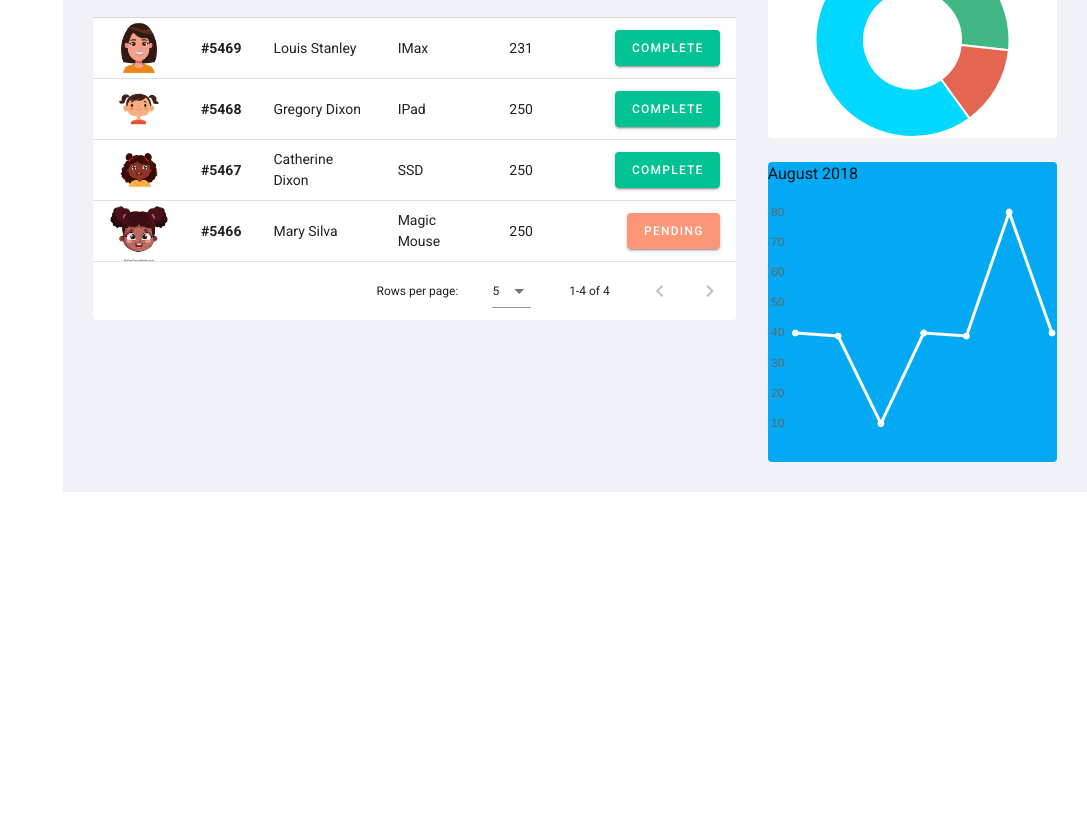
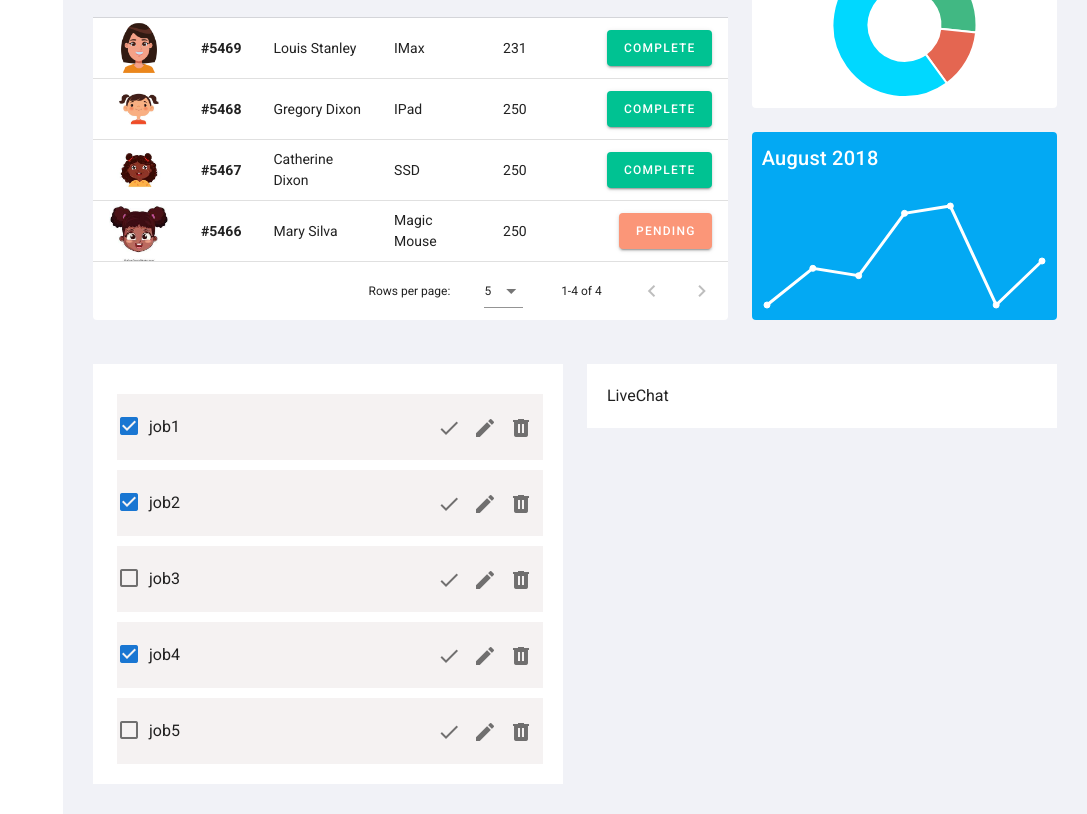
Before and after one commit to thaole30/VueAdmin, a Vue app: page /but/buttonhome in a window 1280 px wide. Shown: the part 1100-1914 px from the top of the page, without its empty margins (193-1280 px from the left). Before the commit the page ends 1592 px from the top, so only its background shows below. Built offline with nearby package versions, Linux system fonts and the light colour scheme.

Commit message:
todo without vuex

```diff
--- a/src/components/LeftMenu/LeftSideBar.vue
+++ b/src/components/LeftMenu/LeftSideBar.vue
@@ -2,7 +2,7 @@
   <v-card>
     <v-navigation-drawer
       app
-      v-model="propModel"
+      v-model="sidebar"
       :mini-variant="!isBiggerSidebar"
       :permanent="!isMobile"
       :class="
@@ -307,7 +307,7 @@ export default {
   },
 
   computed: {
-    propModel: {
+    sidebar: {
       get() {
         return this.isOpenDrawer;
       },
--- a/src/views/HomeView/HomeView.vue
+++ b/src/views/HomeView/HomeView.vue
@@ -49,6 +49,7 @@
     </v-row>
     <TrafficHome />
     <OrdersHome />
+    <TodosHome />
   </div>
 </template>
 
@@ -56,11 +57,12 @@
 import CustomCard from "@/components/Card/CustomCard.vue";
 import TrafficHome from "./Traffic/TrafficHome.vue";
 import OrdersHome from "./Orders/OrdersHome.vue";
+import TodosHome from "./Todos/TodosHome.vue";
 export default {
   // eslint-disable-next-line vue/multi-word-component-names
   name: "Home",
 
-  components: { CustomCard, TrafficHome, OrdersHome },
+  components: { CustomCard, TrafficHome, OrdersHome, TodosHome },
 };
 </script>
 
--- a/src/views/HomeView/Orders/BottomChart.vue
+++ b/src/views/HomeView/Orders/BottomChart.vue
@@ -1,7 +1,6 @@
 <template>
   <div class="bottom-table">
-    <p>August 2018</p>
-    <div>
+    <p class="title">August 2018</p>
     <LineChartGenerator
       :chart-options="chartOptions"
       :chart-data="chartData"
@@ -13,7 +12,6 @@
       :width="width"
       :height="height"
     />
-    </div>
   </div>
 </template>
 
@@ -61,7 +59,7 @@ export default {
     },
     height: {
       type: Number,
-      default: 250,
+      default: 120,
     },
     cssClasses: {
       default: "",
@@ -84,7 +82,7 @@ export default {
           {
             label: "Data One",
             backgroundColor: "#f87979",
-            data: [40, 39, 10, 40, 39, 80, 40],
+            data: [0, 10, 8, 25, 27, 0, 12],
             // pointRadius: 0,
             pointBackgroundColor: "white",
             borderColor: "white",
@@ -101,6 +99,7 @@ export default {
               drawBorder: false,
               display: false,
             },
+            display: false,
           },
           y: {
             grid: {
@@ -108,14 +107,13 @@ export default {
 
               drawBorder: false,
             },
+            display: false,
           },
         },
+
         plugins: {
           legend: {
             display: false,
-          },
-          tooltips: {
-            enabled: false,
           },
         },
       },
@@ -126,7 +124,8 @@ export default {
 
 <style lang="scss">
 .bottom-table {
-  height: 300px;
-  background-color: rgb(3, 169, 243);
+  .title {
+    color: white;
+  }
 }
 </style>
--- a/src/views/HomeView/Orders/OrdersHome.vue
+++ b/src/views/HomeView/Orders/OrdersHome.vue
@@ -1,19 +1,15 @@
 <template>
   <div class="orders-home">
-    <v-container>
     <!-- Stack the columns on mobile by making one full-width and the other half-width -->
     <v-row>
-        <v-col cols="12" md="8" style="padding: 0">
-          <div>
+      <v-col cols="12" lg="8">
         <div class="title"><b>Orders</b></div>
         <LeftOrders />
-          </div>
       </v-col>
-        <v-col cols="12" md="4" style="padding: 0">
-          <div><RightOrders /></div>
+      <v-col cols="12" lg="4">
+        <RightOrders />
       </v-col>
     </v-row>
-    </v-container>
   </div>
 </template>
 
--- a/src/views/HomeView/Orders/RightOrders.vue
+++ b/src/views/HomeView/Orders/RightOrders.vue
@@ -2,15 +2,19 @@
   <div class="right-orders">
     <!-- Stack the columns on mobile by making one full-width and the other half-width -->
     <v-row>
-      <v-col cols="12">
+      <v-col cols="12" md="6" lg="12">
         <v-card>
-          <div class="top">
+          <div class="top-chart">
             <TopChart />
           </div>
         </v-card>
       </v-col>
-      <v-col cols="12">
-        <v-card> <BottomChart /> </v-card>
+      <v-col cols="12" md="6" lg="12">
+        <v-card>
+          <div class="bottom-chart">
+            <BottomChart />
+          </div>
+        </v-card>
       </v-col>
     </v-row>
   </div>
@@ -26,10 +30,18 @@ export default {
 </script>
 
 <style lang="scss" scoped>
-.right-orders {
-  padding-left: 32px;
-}
+// .right-orders {
+//   padding-left: 32px;
+// }
 .v-card {
   box-shadow: none !important;
 }
+
+.top-chart,
+.bottom-chart {
+  padding: 10px;
+}
+.bottom-chart {
+  background-color: rgb(3, 169, 243);
+}
 </style>
--- a/src/views/HomeView/Orders/TopChart.vue
+++ b/src/views/HomeView/Orders/TopChart.vue
@@ -46,7 +46,7 @@ export default {
     },
     height: {
       type: Number,
-      default: 250,
+      default: 200,
     },
     cssClasses: {
       default: "",
--- /dev/null
+++ b/src/views/HomeView/Todos/LiveChat.vue
@@ -0,0 +1,16 @@
+<template>
+  <div class="live-chat">LiveChat</div>
+</template>
+
+<script>
+export default {
+  name: "LiveChat",
+};
+</script>
+
+<style lang="scss" scoped>
+.live-chat {
+  background-color: #fff;
+  padding: 1.25em;
+}
+</style>
--- /dev/null
+++ b/src/views/HomeView/Todos/TodoItem.vue
@@ -0,0 +1,61 @@
+<template>
+  <li class="todo-item">
+    <input
+      style="display: none"
+      type="checkbox"
+      :id="`idinput-${todo.id}`"
+      @input="toggleComplete(todo.id, $event)"
+    />
+    <label :for="`idinput-${todo.id}`">
+      <v-row align="center" justify="start" class="todo-info">
+        <v-checkbox :input-value="todo.isComplete"></v-checkbox>
+        <span v-if="!isEditting"> {{ todo.title }}</span>
+      </v-row>
+    </label>
+    <v-row align="center" justify="end" class="actions-group">
+      <v-btn text icon>
+        <v-icon>mdi-check</v-icon>
+      </v-btn>
+      <v-btn text icon @click="toggleIsEditting(todo.id, $event)">
+        <v-icon>mdi-pencil</v-icon>
+      </v-btn>
+      <v-btn text icon @click="deleteTodo(todo.id, $event)">
+        <v-icon>mdi-trash-can</v-icon>
+      </v-btn>
+    </v-row>
+  </li>
+</template>
+
+<script>
+export default {
+  name: "TodoItem",
+  props: ["todo", "deleteTodo"],
+};
+</script>
+
+<style lang="scss" scoped>
+li.todo-item {
+  position: relative;
+  margin-top: 10px;
+  background-color: rgb(245, 242, 242);
+  cursor: pointer;
+  label {
+    .todo-info {
+      margin: 0 !important;
+      .text {
+        margin: 0;
+      }
+    }
+  }
+  .actions-group {
+    position: absolute;
+
+    top: 28px;
+    right: 16px;
+  }
+
+  &:hover {
+    background-color: rgb(235, 230, 230);
+  }
+}
+</style>
--- /dev/null
+++ b/src/views/HomeView/Todos/TodoList.vue
@@ -0,0 +1,112 @@
+<template>
+  <ul class="todolist">
+    <li class="todo-item" v-for="(item, index) in todos" :key="item.id">
+      <input
+        style="display: none"
+        type="checkbox"
+        :id="`idinput-${item.id}`"
+        @input="toggleComplete(item.id, $event)"
+      />
+      <label :for="`idinput-${item.id}`">
+        <v-row align="center" justify="start" class="todo-info">
+          <v-checkbox :input-value="item.isComplete"></v-checkbox>
+          <p class="text">{{ item.title }}</p>
+        </v-row>
+      </label>
+      <v-row align="center" justify="end" class="actions-group">
+        <v-btn text icon>
+          <v-icon>mdi-check</v-icon>
+        </v-btn>
+        <v-btn text icon @click="toggleIsEditting(item.id, $event)">
+          <v-icon>mdi-pencil</v-icon>
+        </v-btn>
+        <v-btn text icon @click="deleteTodo(item.id, $event)">
+          <v-icon>mdi-trash-can</v-icon>
+        </v-btn>
+      </v-row>
+    </li>
+  </ul>
+</template>
+
+<script>
+export default {
+  name: "TodoList",
+  data() {
+    return {
+      selectedId: null,
+      isEditting: false,
+      todos: [
+        { id: 1, title: "job1", isComplete: true },
+        { id: 2, title: "job2", isComplete: true },
+        { id: 3, title: "job3", isComplete: false },
+        { id: 4, title: "job4", isComplete: true },
+        { id: 5, title: "job5", isComplete: false },
+      ],
+      //   indexTodo: false,
+    };
+  },
+  methods: {
+    updateIdSelected(id, e) {
+      console.log("iddd", id, e);
+      this.selectedId = id;
+    },
+    toggleComplete(id, e) {
+      console.log("iddd", id, e);
+      let index = this.todos.findIndex((item) => item.id === id);
+      this.todos[index].isComplete = !this.todos[index].isComplete;
+    },
+    toggleIsEditting(id, e) {
+      this.selectedId = id;
+      this.isEditting = !this.isEditting;
+    },
+    deleteTodo(id, e) {
+      console.log("delete id", id);
+      let index = this.todos.findIndex((item) => item.id === id);
+
+      this.todos.splice(index, 1);
+    },
+  },
+  watch: {
+    // selectedId: {
+    //   handler(newValue, oldValue) {
+    //     console.log("update", oldValue, newValue);
+    //     let index = this.todos.findIndex((item) => item.id === newValue);
+    //     this.todos[index].isComplete = !this.todos[index].isComplete;
+    //   },
+    // },
+  },
+};
+</script>
+
+<style lang="scss">
+.todolist {
+  background-color: #fff;
+  padding: 1.25em;
+
+  list-style-type: none;
+  li.todo-item {
+    position: relative;
+    margin-top: 10px;
+    background-color: rgb(245, 242, 242);
+    cursor: pointer;
+    label {
+      .todo-info {
+        margin: 0 !important;
+        .text {
+          margin: 0;
+        }
+      }
+    }
+    .actions-group {
+      position: absolute;
+
+      top: 28px;
+      right: 16px;
+    }
+
+    &:hover {
+      background-color: rgb(235, 230, 230);
+    }
+  }
+}
+</style>
--- /dev/null
+++ b/src/views/HomeView/Todos/TodosHome.vue
@@ -0,0 +1,24 @@
+<template>
+  <div class="todos-home">
+    <!-- Stack the columns on mobile by making one full-width and the other half-width -->
+    <v-row>
+      <v-col cols="12" md="6"> <TodoList /> </v-col>
+      <v-col cols="12" md="6"> <LiveChat /> </v-col>
+    </v-row>
+  </div>
+</template>
+
+<script>
+import TodoList from "./TodoList.vue";
+import LiveChat from "./LiveChat.vue";
+export default {
+  name: "TodosHome",
+  components: { TodoList, LiveChat, LiveChat },
+};
+</script>
+
+<style lang="scss">
+.todos-home {
+  margin-top: 2rem;
+}
+</style>
--- a/src/views/HomeView/Traffic/LeftTraffic.vue
+++ b/src/views/HomeView/Traffic/LeftTraffic.vue
@@ -111,6 +111,14 @@ export default {
       chartOptions: {
         responsive: true,
         maintainAspectRatio: false,
+        plugins: {
+          legend: {
+            display: false,
+          },
+          tooltips: {
+            enabled: false,
+          },
+        },
       },
     };
   },
```
Lines whose indentation alone changed are shown as unchanged.
